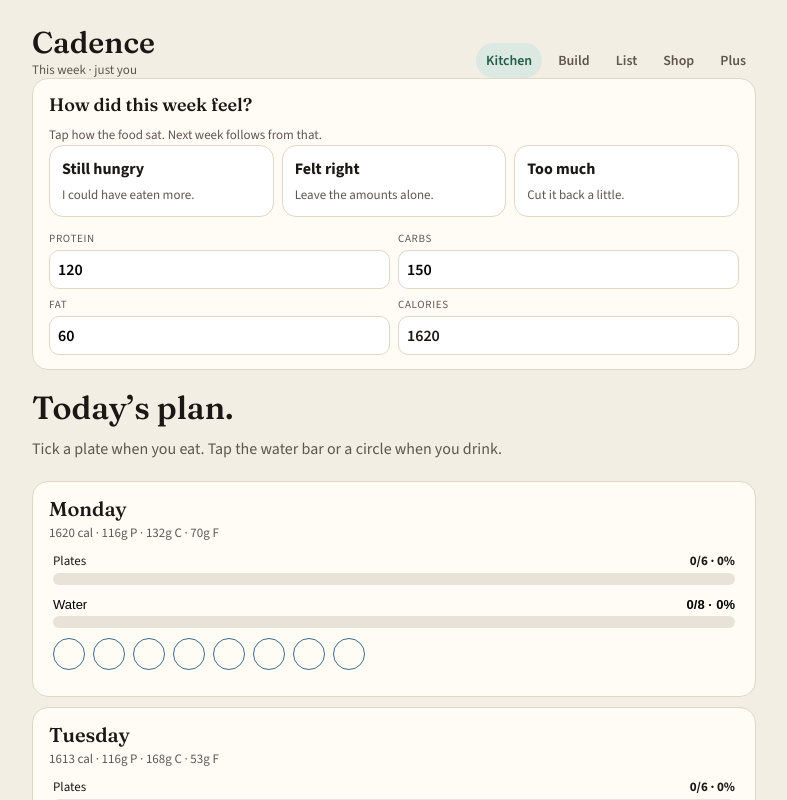
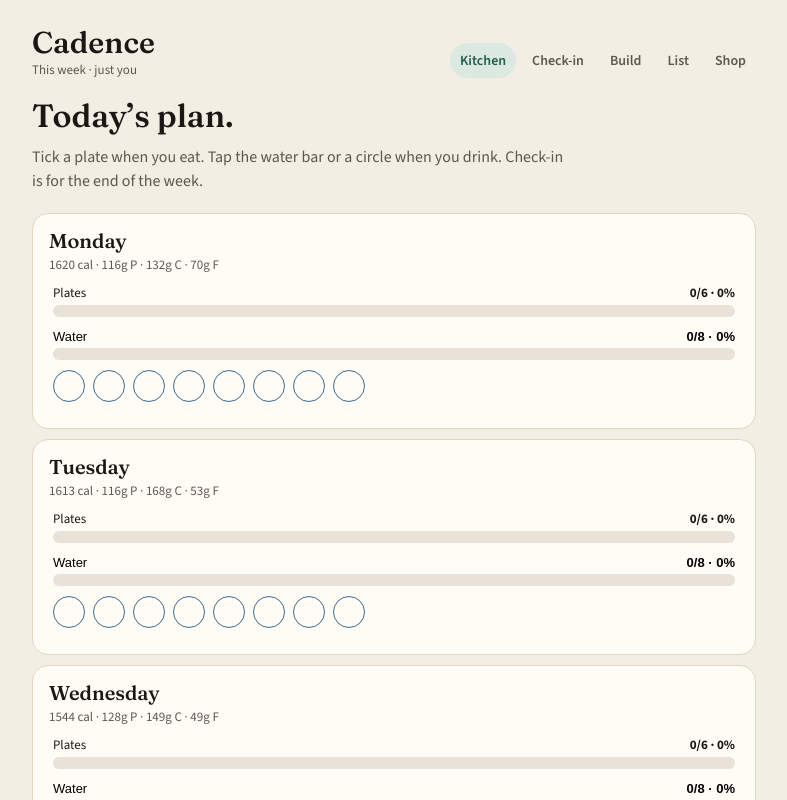
Before and after one commit to gcovarrubias23-5/cadence-web, a React (Vite) app: page / in a window 1280 px wide. Shown: the top 800 px of the page, without its empty margins (246-1033 px from the left). Built offline with nearby package versions, Linux system fonts and the light colour scheme.

Commit message:
Kitchen is the plan; Check-in holds the weekly adjust

```diff
--- a/src/App.jsx
+++ b/src/App.jsx
@@ -16,10 +16,11 @@ import {
   groceryFromWeek,
   kcalOf,
 } from './macros.js'
-import { applyPulse, PULSE_COPY } from './checkin.js'
+import { applyPulse } from './checkin.js'
 import { buildShopText, STORES } from './shopList.js'
 import { Meal } from './mealView.jsx'
 import { ProgressBars } from './bars.jsx'
+import { Checkin } from './Checkin.jsx'
 import { scrollAnchorToTop } from './scroll.js'
 import {
   WATER_GOAL,
@@ -33,10 +34,10 @@ import {
 
 const TABS = [
   { id: 'week', label: 'Kitchen' },
+  { id: 'checkin', label: 'Check-in' },
   { id: 'build', label: 'Build' },
   { id: 'grocery', label: 'List' },
   { id: 'shop', label: 'Shop' },
-  { id: 'plus', label: 'Plus' },
 ]
 
 function hydrate(picks) {
@@ -106,6 +107,10 @@ export default function App() {
     })
     return left
   }, [checked, grocery])
+  const weekPlates = DAYS.reduce((n, d) => n + dayEatenCount(eaten, d.id, SLOTS), 0)
+  const weekWater = DAYS.reduce((n, d) => n + glassesFor(water, d.id), 0)
+  const plateGoal = DAYS.length * 6
+  const waterGoal = DAYS.length * WATER_GOAL
 
   function patch(field, value) { setMarks((prev) => ({ ...prev, [field]: value })) }
   function pulse(move) { setMarks((prev) => applyPulse(prev, move)); setLastMove(move) }
@@ -144,30 +149,11 @@ export default function App() {
         </nav>
       </header>
 
-      <section className="card goal">
-        <div className="goal-title">{PULSE_COPY.prompt}</div>
-        <p className="note" style={{ marginTop: 0 }}>{PULSE_COPY.hint}</p>
-        <div className="checkin-row">
-          <PulseBtn active={lastMove === 'hungry'} onClick={() => pulse('hungry')} {...PULSE_COPY.hungry} />
-          <PulseBtn active={lastMove === 'right'} onClick={() => pulse('right')} {...PULSE_COPY.right} />
-          <PulseBtn active={lastMove === 'heavy'} onClick={() => pulse('heavy')} {...PULSE_COPY.heavy} />
-        </div>
-        <div className="goal-grid" style={{ marginTop: 14 }}>
-          <MarkInput label="protein" value={marks.protein} onChange={(v) => patch('protein', Number(v) || 0)} />
-          <MarkInput label="carbs" value={marks.carbs} onChange={(v) => patch('carbs', Number(v) || 0)} />
-          <MarkInput label="fat" value={marks.fat} onChange={(v) => patch('fat', Number(v) || 0)} />
-          <div className="goal-field">
-            <span>calories</span>
-            <div className="kcal-readout">{Math.round(goal.kcal)}</div>
-          </div>
-        </div>
-      </section>
-
       {tab === 'week' && (
         <>
           <section className="hero">
             <h1>Today’s plan.</h1>
-            <p>Tick a plate when you eat. Tap the water bar or a circle when you drink.</p>
+            <p>Tick a plate when you eat. Tap the water bar or a circle when you drink. Check-in is for the end of the week.</p>
           </section>
           {DAYS.map((d) => {
             const open = openDay === d.id
@@ -208,12 +194,7 @@ export default function App() {
                       return (
                         <div className="slot-row" key={slot.id} data-anchor={`${d.id}-${slot.id}`}>
                           <div className="slot-row-main">
-                            <input
-                              className="slot-check"
-                              type="checkbox"
-                              checked={done}
-                              onChange={() => setEaten((prev) => toggleEaten(prev, d.id, slot.id))}
-                            />
+                            <input className="slot-check" type="checkbox" checked={done} onChange={() => setEaten((prev) => toggleEaten(prev, d.id, slot.id))} />
                             <button className="slot-toggle" type="button" onClick={() => setOpenSlot(show ? '' : slot.id)}>
                               <strong>{slot.label}</strong>
                               <span>{meal?.name || 'Choose a plate'}</span>
@@ -222,9 +203,7 @@ export default function App() {
                           {show && (
                             <div className="slot-body">
                               <Meal label={slot.label} meal={meal} factor={slotFactors[slot.id] || 1} />
-                              <button className="change" type="button" onClick={() => setPicking({ dayId: d.id, slot: slot.id, current: pickRow[slot.id] })}>
-                                Change
-                              </button>
+                              <button className="change" type="button" onClick={() => setPicking({ dayId: d.id, slot: slot.id, current: pickRow[slot.id] })}>Change</button>
                             </div>
                           )}
                         </div>
@@ -236,6 +215,20 @@ export default function App() {
             )
           })}
         </>
+      )}
+
+      {tab === 'checkin' && (
+        <Checkin
+          marks={marks}
+          goal={goal}
+          lastMove={lastMove}
+          onPulse={pulse}
+          onPatch={patch}
+          platesAte={weekPlates}
+          plateGoal={plateGoal}
+          waterDrank={weekWater}
+          waterGoal={waterGoal}
+        />
       )}
 
       {tab === 'build' && (
@@ -323,21 +316,3 @@ export default function App() {
     </div>
   )
 }
-
-function PulseBtn({ title, line, onClick, active }) {
-  return (
-    <button type="button" className={active ? 'checkin on' : 'checkin'} onClick={onClick}>
-      <strong>{title}</strong>
-      <span>{line}</span>
-    </button>
-  )
-}
-
-function MarkInput({ label, value, onChange }) {
-  return (
-    <label className="goal-field">
-      <span>{label}</span>
-      <input type="number" min="0" value={value} onChange={(e) => onChange(e.target.value)} />
-    </label>
-  )
-}
```
